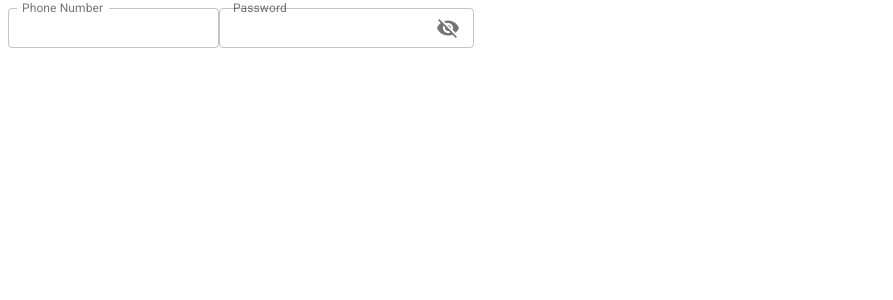
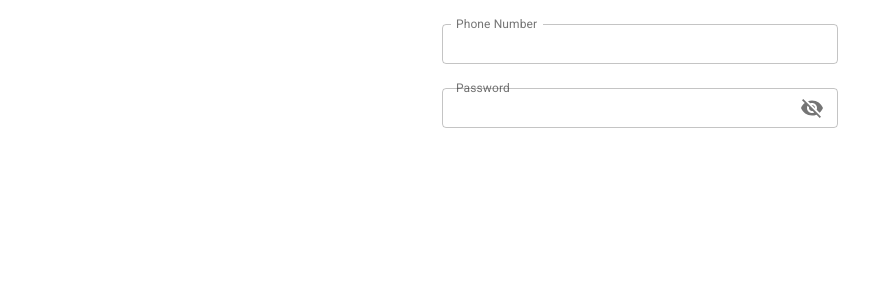
Before and after one commit to HaimanotG/shewaberr-web, a Next.js app: page /sign_in in a window 1280 px wide. Shown: the top 300 px of the page, without its empty margins (0-893 px from the left). Built offline with nearby package versions, Linux system fonts and the light colour scheme.

Commit message:
fix(xhr) fixing xhr class

```diff
--- a/adapters/xhr/index.tsx
+++ b/adapters/xhr/index.tsx
@@ -1,6 +1,6 @@
 import Axios from 'axios';
 import { Ixhr } from './Ixhr';
 
-class Xhr extends Ixhr{
+class Xhr implements Ixhr{
 
 }
--- a/pages/sign_in.tsx
+++ b/pages/sign_in.tsx
@@ -8,6 +8,8 @@ import FormControl from '@material-ui/core/FormControl';
 import Visibility from '@material-ui/icons/Visibility';
 import VisibilityOff from '@material-ui/icons/VisibilityOff';
 import { ThemeProvider } from '@material-ui/core/styles';
+import Container from '@material-ui/core/Container';
+
 import { OrangeTheme } from 'theme/Orange';
 
 export default () => {
@@ -33,8 +35,22 @@ export default () => {
 
 	return (
 		<ThemeProvider theme={OrangeTheme}>
-			<TextField size="small" label="Phone Number" variant="outlined" InputLabelProps={{ shrink: true }}/>
-			<FormControl variant="outlined" size="small">
+			<Container maxWidth="xs">
+				<form>
+					<TextField
+						size="small"
+						margin="normal"
+						label="Phone Number"
+						variant="outlined"
+						InputLabelProps={{ shrink: true }}
+						fullWidth
+					/>
+					<FormControl
+						variant="outlined"
+						size="small"
+						margin="normal"
+						fullWidth
+						>
 							<InputLabel htmlFor="outlined-adornment-password" shrink={true}>Password</InputLabel>
 							<OutlinedInput
 								type={values.showPassword ? 'text' : 'password'}
@@ -55,6 +71,8 @@ export default () => {
 								labelWidth={70}
 							/>
 					</FormControl>
+				</form>
+			</Container>
 		</ThemeProvider>
 	)
 }
```
Lines whose indentation alone changed are shown as unchanged.
